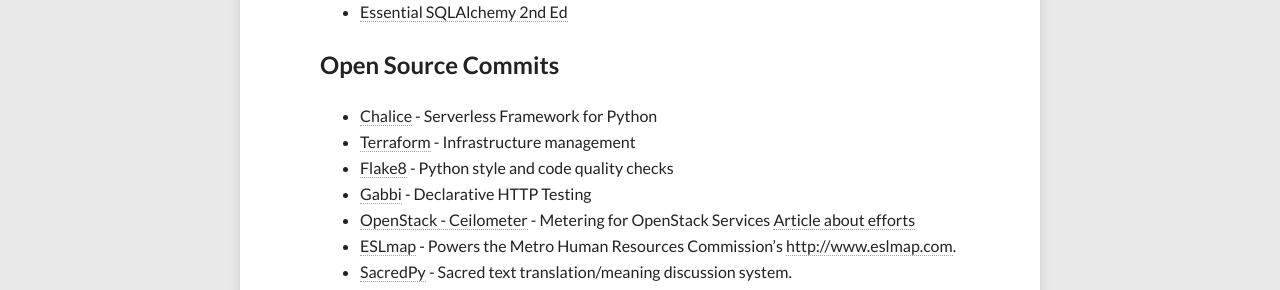
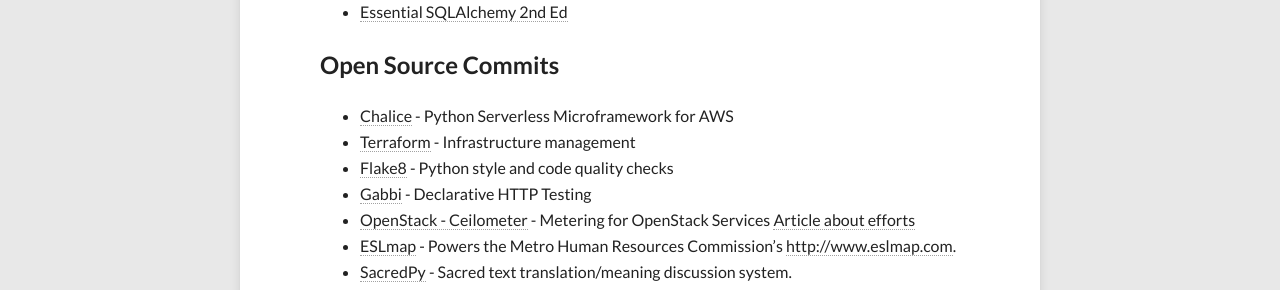
Before and after one commit to jasonamyers/jasonamyers.github.com, a Jekyll site: the page built from about.md, in a window 1280 px wide and 900 px high, scrolled down 925 px. Shown: the part 154-444 px from the top of the window. Built offline with Jekyll 4.4.1, drawn with Linux system fonts in a browser that asks for light colours; nearby versions of some CDN libraries.

Commit message:
Proper description
Signed-off-by: Jason Myers <jason@jasonamyers.com>

```diff
--- a/about.md
+++ b/about.md
@@ -20,7 +20,7 @@
 
 ## Open Source Commits
 
-* [Chalice](https://github.com/awslabs/chalice) - Serverless Framework for Python
+* [Chalice](https://github.com/awslabs/chalice) - Python Serverless Microframework for AWS
 * [Terraform](https://github.com/hashicorp/terraform) - Infrastructure management
 * [Flake8](https://gitlab.com/pycqa/flake8) - Python style and code quality checks
 * [Gabbi](https://github.com/cdent/gabbi) - Declarative HTTP Testing
```
